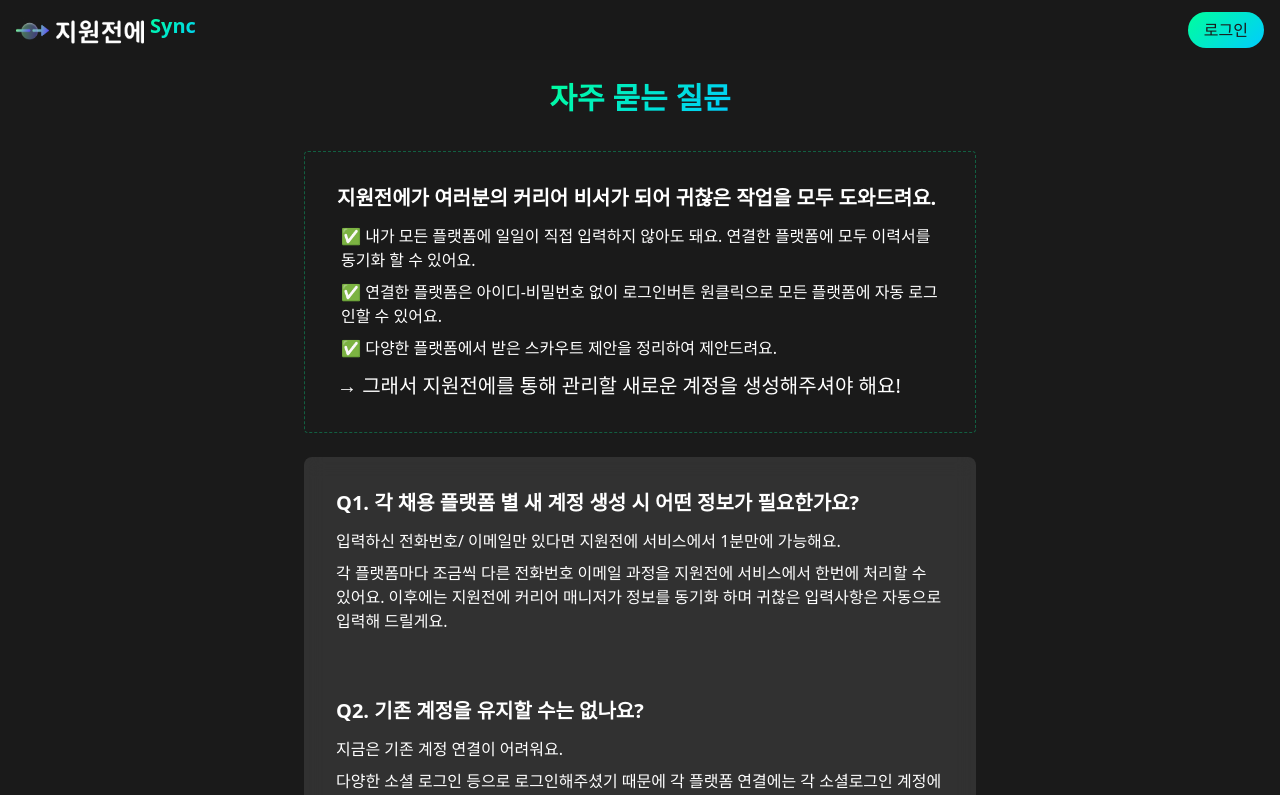
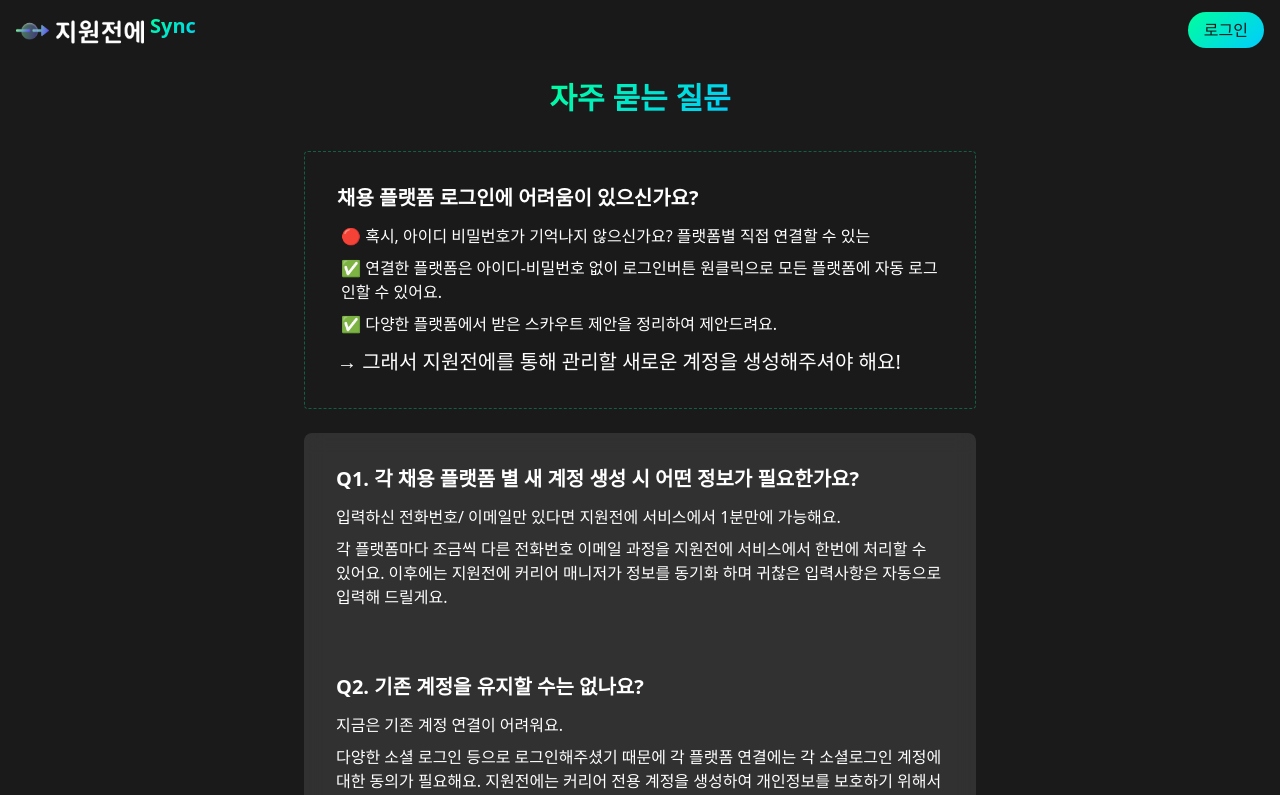
Before and after one commit to team-in10s/jiwon-sync-frontend, a Next.js app: page /app/faq in a window 1280 px wide. Shown: the top 795 px of the page. Built offline with nearby package versions, Linux system fonts and the light colour scheme.

Commit message:
(작업중) faq 수정중

```diff
--- a/app/app/faq/page.tsx
+++ b/app/app/faq/page.tsx
@@ -10,12 +10,14 @@ export default function FaqPage() {
         <div className="w-full max-w-2xl">
           <section className="mb-6 rounded border border-dashed border-primary/30 p-8">
             <h2 className="mb-3 text-xl font-semibold">
-              지원전에가 여러분의 커리어 비서가 되어 귀찮은 작업을 모두 도와드려요.
+              {/* 지원전에가 여러분의 커리어 비서가 되어 귀찮은 작업을 모두 도와드려요. */}
+              채용 플랫폼 로그인에 어려움이 있으신가요?
             </h2>
             <ul className="mb-3 list-item space-y-2 pl-1">
               <li>
-                ✅ 내가 모든 플랫폼에 일일이 직접 입력하지 않아도 돼요. 연결한 플랫폼에 모두
-                이력서를 동기화 할 수 있어요.
+                {/* ✅ 내가 모든 플랫폼에 일일이 직접 입력하지 않아도 돼요. 연결한 플랫폼에 모두
+                이력서를 동기화 할 수 있어요. */}
+                🔴 혹시, 아이디 비밀번호가 기억나지 않으신가요? 플랫폼별 직접 연결할 수 있는
               </li>
               <li>
                 ✅ 연결한 플랫폼은 아이디-비밀번호 없이 로그인버튼 원클릭으로 모든 플랫폼에 자동
```
